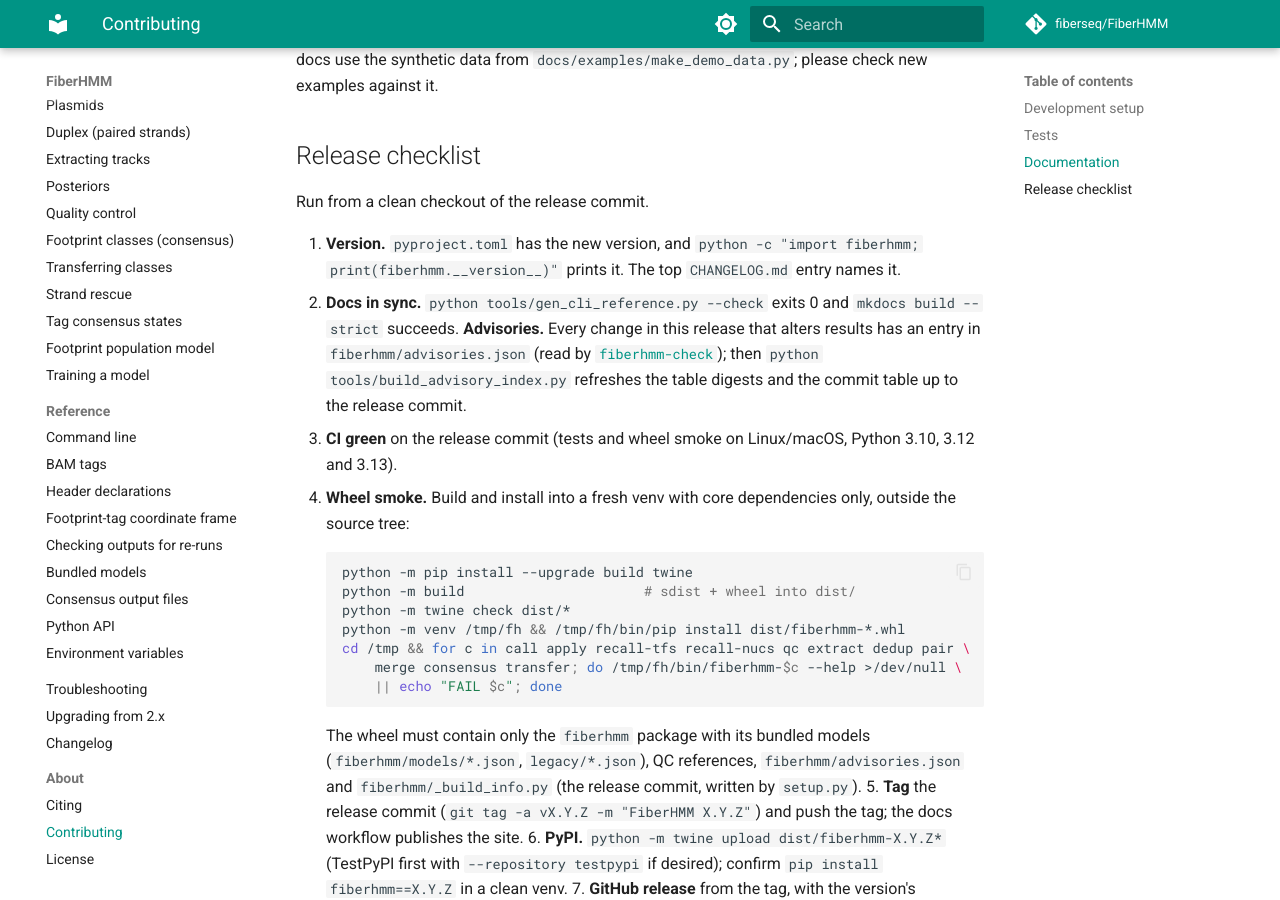
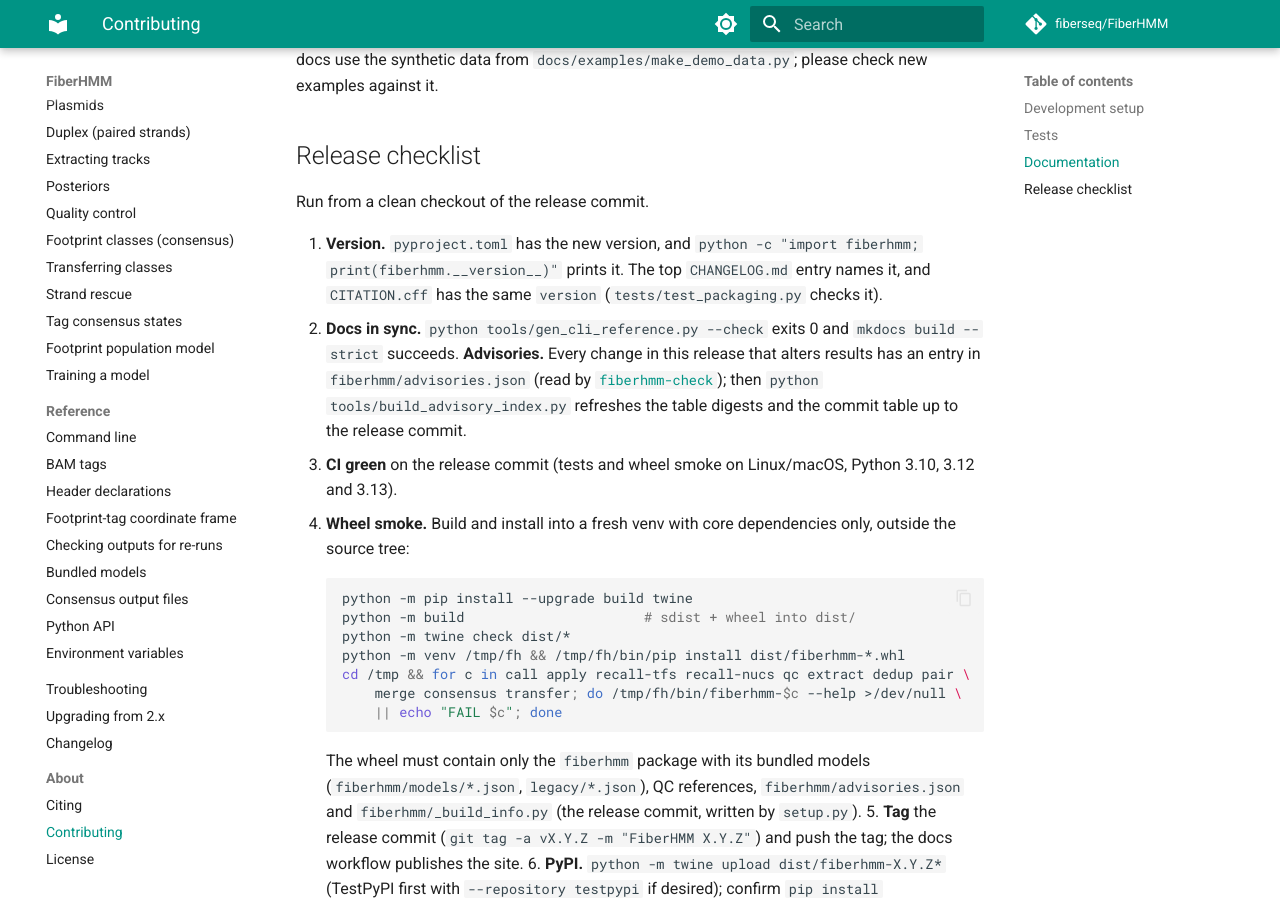
Before and after one commit to fiberseq/FiberHMM, an MkDocs documentation site: the page built from docs/about/contributing.md, in a window 1280 px wide and 900 px high, scrolled down 1259 px. Built offline with MkDocs 1.6.1 and Material for MkDocs 9.7.7, drawn with Linux system fonts in a browser that asks for light colours; comment, search, counter and statistics services are not loaded.

Commit message:
docs(contributing): release checklist bumps CITATION.cff with the version
Co-Authored-By: Claude Opus 5.5 (1M context) <noreply@anthropic.com>

```diff
--- a/docs/about/contributing.md
+++ b/docs/about/contributing.md
@@ -67,7 +67,8 @@ Run from a clean checkout of the release commit.
 
 1. **Version.** `pyproject.toml` has the new version, and
    `python -c "import fiberhmm; print(fiberhmm.__version__)"` prints it. The
-   top `CHANGELOG.md` entry names it.
+   top `CHANGELOG.md` entry names it, and `CITATION.cff` has the same
+   `version` (`tests/test_packaging.py` checks it).
 2. **Docs in sync.** `python tools/gen_cli_reference.py --check` exits 0 and
    `mkdocs build --strict` succeeds.
    **Advisories.** Every change in this release that alters results has an
```
Also changed, not shown: docs/about/citing.md (+3 -0 lines).
